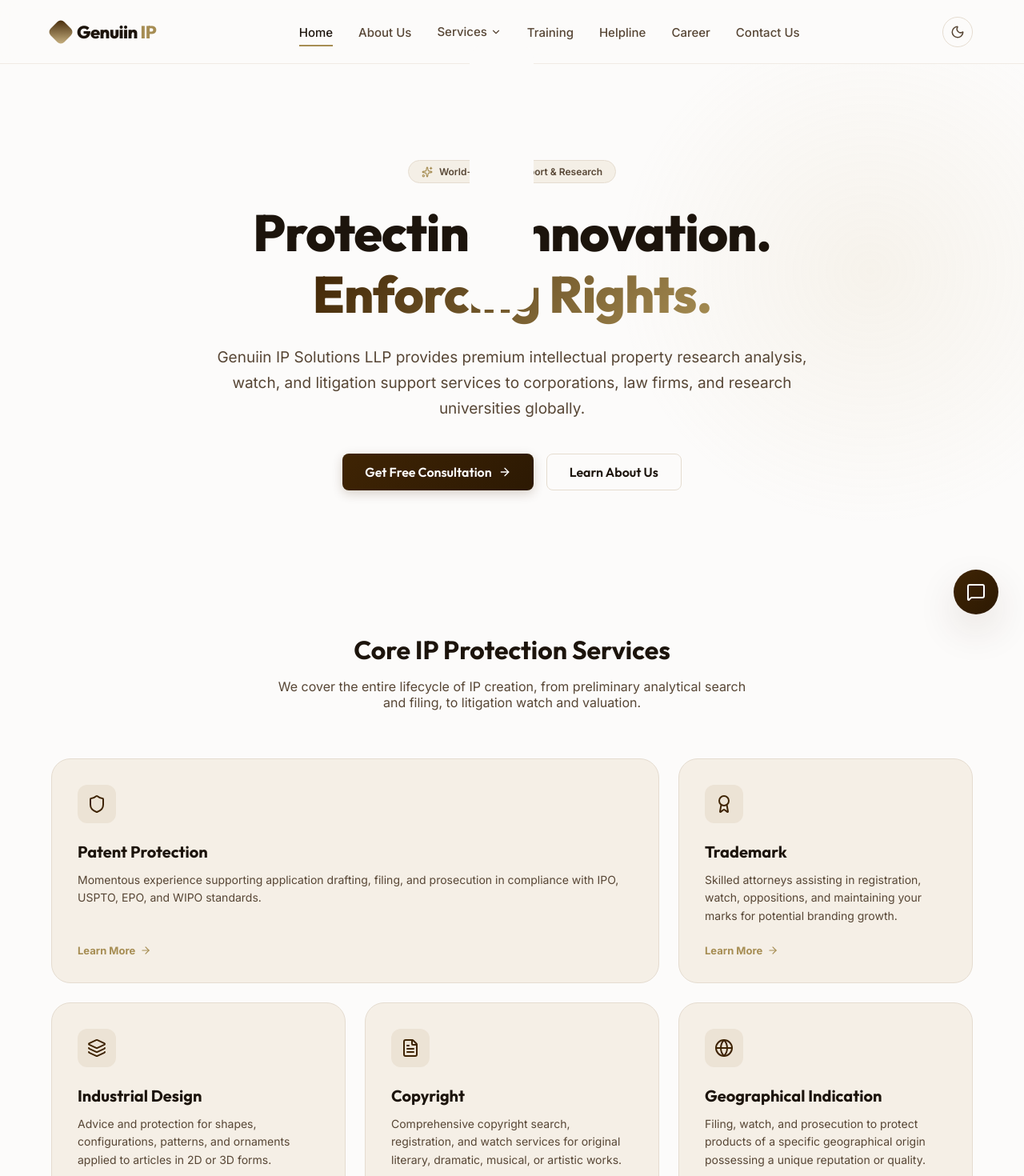
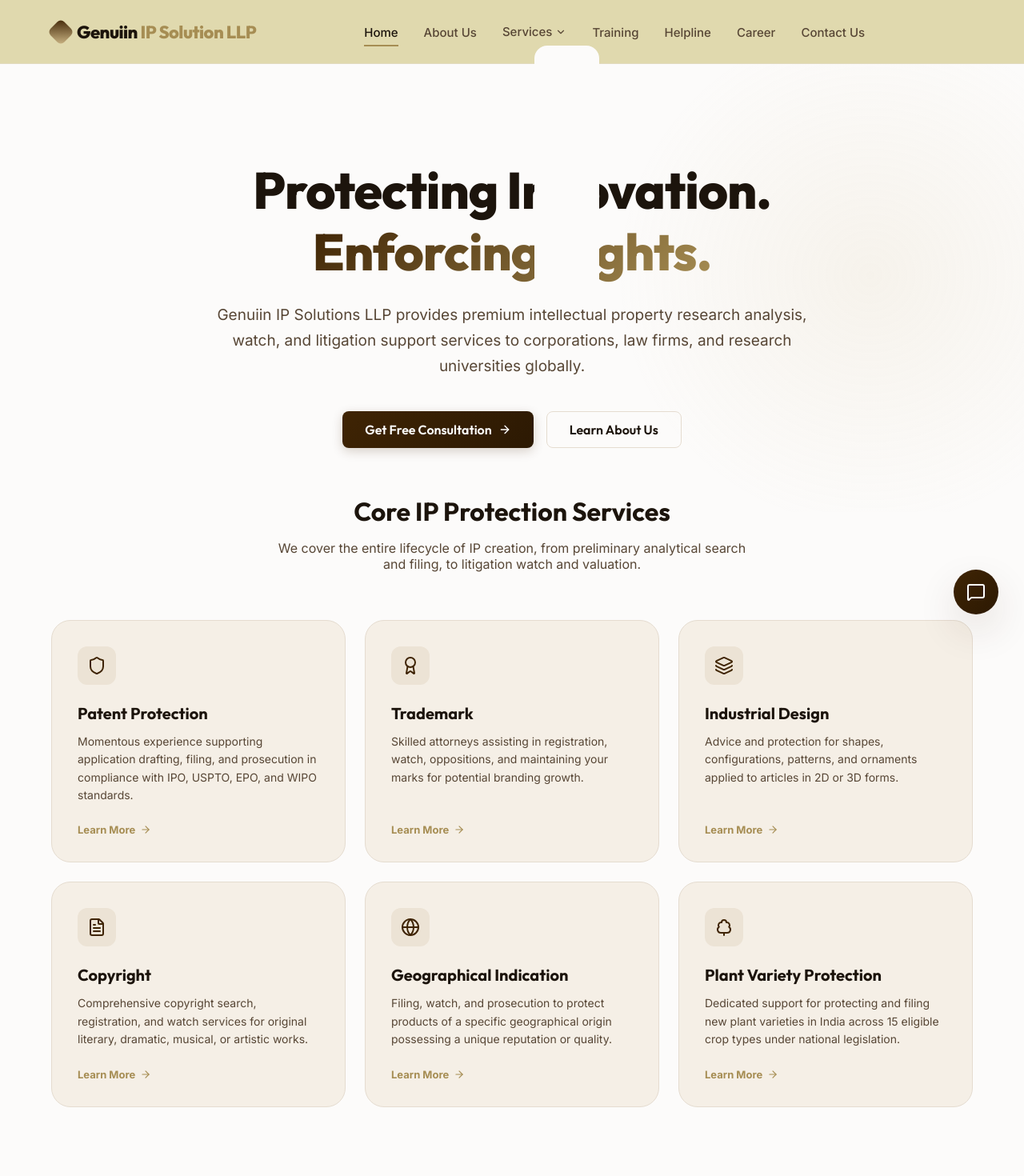
Before and after one commit to akashkumar0212/Genuiin-ip-solution-website, a React (Vite) app: page / in a window 1280 px wide. Shown: the top 1470 px of the page at 80% size. Built offline with nearby package versions, Linux system fonts and the light colour scheme.

Commit message:
only white background

```diff
--- a/src/App.jsx
+++ b/src/App.jsx
@@ -5,9 +5,9 @@ import './styles/global.css';
 
 function App() {
   return (
-    <ThemeProvider>
+     <ThemeProvider>
       <AppRouter />
-    </ThemeProvider>
+     </ThemeProvider>
   );
 }
 
--- a/src/components/Navbar.jsx
+++ b/src/components/Navbar.jsx
@@ -27,7 +27,7 @@ export const Navbar = () => {
       <div className="container nav-container">
         <NavLink to="/" className="logo" onClick={handleLinkClick}>
           <div className="logo-icon"></div>
-          <div className="logo-text">Genuiin <span>IP</span></div>
+          <div className="logo-text">Genuiin <span>IP Solution LLP</span></div>
         </NavLink>
 
         <nav>
@@ -116,13 +116,13 @@ export const Navbar = () => {
         </nav>
 
         <div style={{ display: 'flex', alignItems: 'center', gap: '16px' }}>
-          <button
+          {/* <button
             onClick={toggleTheme}
             className="theme-toggle"
             aria-label="Toggle dark/light theme"
           >
             {theme === 'dark' ? <Sun size={18} /> : <Moon size={18} />}
-          </button>
+          </button> */}
 
           <button
             className="hamburger"
--- a/src/components/ThemeProvider.jsx
+++ b/src/components/ThemeProvider.jsx
@@ -2,24 +2,38 @@ import React, { createContext, useContext, useState, useEffect } from 'react';
 
 const ThemeContext = createContext();
 
+// export const ThemeProvider = ({ children }) => {
+//   const [theme, setTheme] = useState(() => {
+//     const saved = localStorage.getItem('theme');
+//     if (saved) return saved;
+//     return window.matchMedia('(prefers-color-scheme: dark)').matches ? 'dark' : 'light';
+//   });
+
 export const ThemeProvider = ({ children }) => {
-  const [theme, setTheme] = useState(() => {
-    const saved = localStorage.getItem('theme');
-    if (saved) return saved;
-    return window.matchMedia('(prefers-color-scheme: dark)').matches ? 'dark' : 'light';
-  });
+  const [theme] = useState('light');
+
+  // useEffect(() => {
+  //   const root = window.document.documentElement;
+  //   root.setAttribute('data-theme', theme);
+  //   localStorage.setItem('theme', theme);
+  // }, [theme]);
 
   useEffect(() => {
-    const root = window.document.documentElement;
-    root.setAttribute('data-theme', theme);
-    localStorage.setItem('theme', theme);
-  }, [theme]);
+    document.documentElement.setAttribute('data-theme', 'light');
+  }, []);
 
-  const toggleTheme = () => {
-    setTheme((prev) => (prev === 'light' ? 'dark' : 'light'));
-  };
+  // const toggleTheme = () => {
+  //   setTheme((prev) => (prev === 'light' ? 'dark' : 'light'));
+  // };
+  const toggleTheme = () => {};
 
-  return (
+  // return (
+  //   <ThemeContext.Provider value={{ theme, toggleTheme }}>
+  //     {children}
+  //   </ThemeContext.Provider>
+  // );
+
+    return (
     <ThemeContext.Provider value={{ theme, toggleTheme }}>
       {children}
     </ThemeContext.Provider>
--- a/src/pages/ContactUs.jsx
+++ b/src/pages/ContactUs.jsx
@@ -36,10 +36,15 @@ export const ContactUs = () => {
                 <MapPin size={20} style={{ margin: 'auto' }} />
               </div>
               <div>
-                <h4 style={{ fontSize: '15px', fontWeight: '700', marginBottom: '4px' }}>India Office (Registered Address)</h4>
-                <p style={{ fontSize: '14px', color: 'var(--text-secondary)', lineHeight: '1.5' }}>
+                <h4 style={{ fontSize: '15px', fontWeight: '700', marginBottom: '4px' }}>Address 1</h4>
+                <p style={{ fontSize: '14px', color: 'var(--text-secondary)', lineHeight: '1.5' , marginBottom: '8px' }}>
                   J-16, Ground Floor, Vishnu Garden,<br />
                   New Delhi, India - 110018
+                </p>
+                <h4 style={{ fontSize: '15px', fontWeight: '700', marginBottom: '4px' }}>Address 2</h4>
+                <p style={{ fontSize: '14px', color: 'var(--text-secondary)', lineHeight: '1.5' }}>
+                228,second floor crossing republik<br />
+                  Ghaziabad, India - 201016
                 </p>
               </div>
             </div>
--- a/src/pages/Home.jsx
+++ b/src/pages/Home.jsx
@@ -1,8 +1,10 @@
 import React, { useState } from 'react';
+import {useNavigate} from 'react-router-dom';
 import { Link } from 'react-router-dom';
 import { Shield, Award, Layers, FileText, Globe, TreeDeciduous, ArrowRight, CheckCircle, HelpCircle, Lock, Cpu, Sparkles } from 'lucide-react';
 
 export const Home = () => {
+  const navigate = useNavigate();
   const [activeFaq, setActiveFaq] = useState(null);
 
   const toggleFaq = (index) => {
@@ -15,7 +17,7 @@ export const Home = () => {
       desc: 'Momentous experience supporting application drafting, filing, and prosecution in compliance with IPO, USPTO, EPO, and WIPO standards.',
       icon: <Shield size={24} />,
       link: '/services/patent',
-      sizeClass: 'bento-card-large'
+      sizeClass: ''
     },
     {
       name: 'Trademark',
@@ -50,7 +52,7 @@ export const Home = () => {
       desc: 'Dedicated support for protecting and filing new plant varieties in India across 15 eligible crop types under national legislation.',
       icon: <TreeDeciduous size={24} />,
       link: '/services/plant-protection',
-      sizeClass: 'bento-card-large'
+      sizeClass: ''
     }
   ];
 
@@ -79,10 +81,6 @@ export const Home = () => {
       <section style={{ position: 'relative', padding: '120px 0 80px 0', overflow: 'hidden' }}>
         <div style={{ position: 'absolute', top: '-10%', right: '-10%', width: '50vw', height: '50vw', background: 'radial-gradient(circle, rgba(207, 185, 136, 0.12) 0%, transparent 70%)', zIndex: -1 }}></div>
         <div className="container" style={{ textAlign: 'center' }}>
-          <div style={{ display: 'inline-flex', alignItems: 'center', gap: '8px', padding: '6px 16px', borderRadius: '50px', backgroundColor: 'var(--brand-gold-light)', border: '1px solid var(--border-color)', marginBottom: '24px' }}>
-            <Sparkles size={14} color="var(--brand-gold-dark)" />
-            <span style={{ fontSize: '12px', fontWeight: '600', color: 'var(--text-secondary)' }}>World-Class IP Support & Research</span>
-          </div>
           <h1 style={{ fontSize: 'clamp(36px, 5vw, 64px)', fontWeight: '800', maxWidth: '900px', margin: '0 auto 24px auto', letterSpacing: '-1px' }}>
             Protecting Innovation. <span className="text-gradient">Enforcing Rights.</span>
           </h1>
@@ -101,7 +99,8 @@ export const Home = () => {
       {/* Services Grid (Bento) */}
       <section className="section-padding" style={{ backgroundColor: 'var(--bg-primary)' }}>
         <div className="container">
-          <div style={{ textAlign: 'center', marginBottom: '60px' }}>
+          <div style={{ textAlign: 'center', marginBottom: '60px' ,marginTop: '-120px'
+          }}>
             <h2 style={{ fontSize: '32px', marginBottom: '16px' }}>Core IP Protection Services</h2>
             <p style={{ color: 'var(--text-secondary)', maxWidth: '600px', margin: '0 auto' }}>
               We cover the entire lifecycle of IP creation, from preliminary analytical search and filing, to litigation watch and valuation.
@@ -116,7 +115,7 @@ export const Home = () => {
                   <h3 className="bento-title">{svc.name}</h3>
                   <p className="bento-desc">{svc.desc}</p>
                 </div>
-                <Link to={svc.link} style={{ display: 'inline-flex', alignItems: 'center', gap: '6px', fontSize: '13px', fontWeight: '700', color: 'var(--brand-gold-dark)', marginTop: '24px' }}>
+                <Link key={idx} to={svc.link} style={{ display: 'inline-flex', alignItems: 'center', gap: '6px', fontSize: '13px', fontWeight: '700', color: 'var(--brand-gold-dark)', marginTop: '24px' }}>
                   Learn More <ArrowRight size={14} />
                 </Link>
               </div>
@@ -171,7 +170,7 @@ export const Home = () => {
             </div>
 
             {/* Visual representation card */}
-            <div style={{ backgroundColor: 'var(--bg-primary)', border: '1px solid var(--border-color)', borderRadius: 'var(--radius-xl)', padding: '40px', boxShadow: 'var(--shadow-lg)' }}>
+            <div style={{ backgroundColor: 'var(--bg-primary)', border: '1px solid var(--border-color)', borderRadius: 'var(--radius-xl)', padding: '40px', boxShadow: 'var(--shadow-lg)'}}>
               <h3 style={{ fontSize: '22px', marginBottom: '24px' }}>Secure IP Lifecycle Support</h3>
 
               <div style={{ display: 'flex', flexDirection: 'column', gap: '16px' }}>
--- a/src/styles/global.css
+++ b/src/styles/global.css
@@ -200,7 +200,7 @@ img {
   width: 100%;
   height: 80px;
   z-index: 1000;
-  background-color: var(--glass-bg);
+  background-color:rgb(224, 217, 174);
   backdrop-filter: blur(12px);
   -webkit-backdrop-filter: blur(12px);
   border-bottom: 1px solid var(--glass-border);
@@ -415,6 +415,7 @@ img {
 /* Bento Grid System */
 .bento-grid {
   display: grid;
+
   grid-template-columns: repeat(3, 1fr);
   gap: 24px;
   margin-top: 48px;
```
